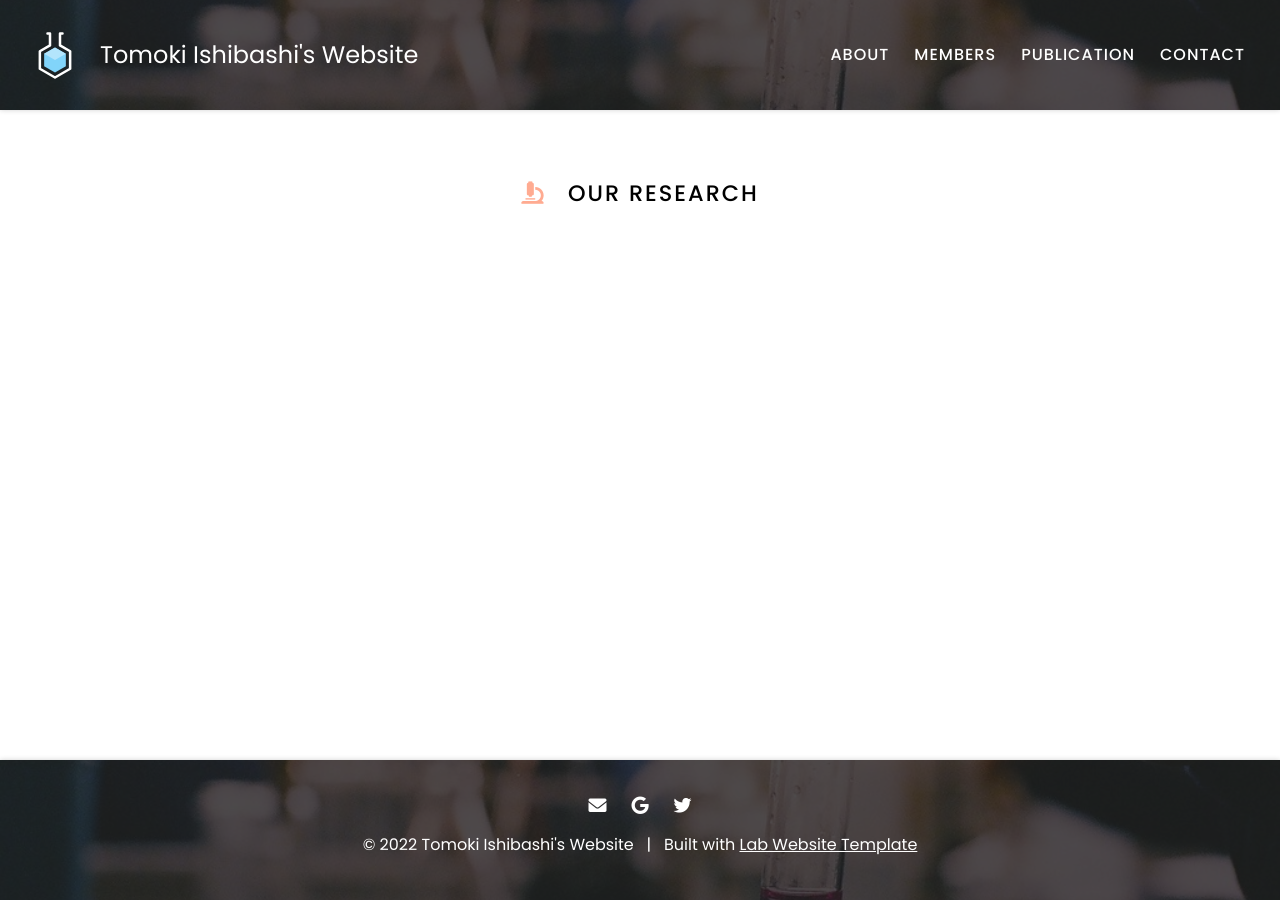
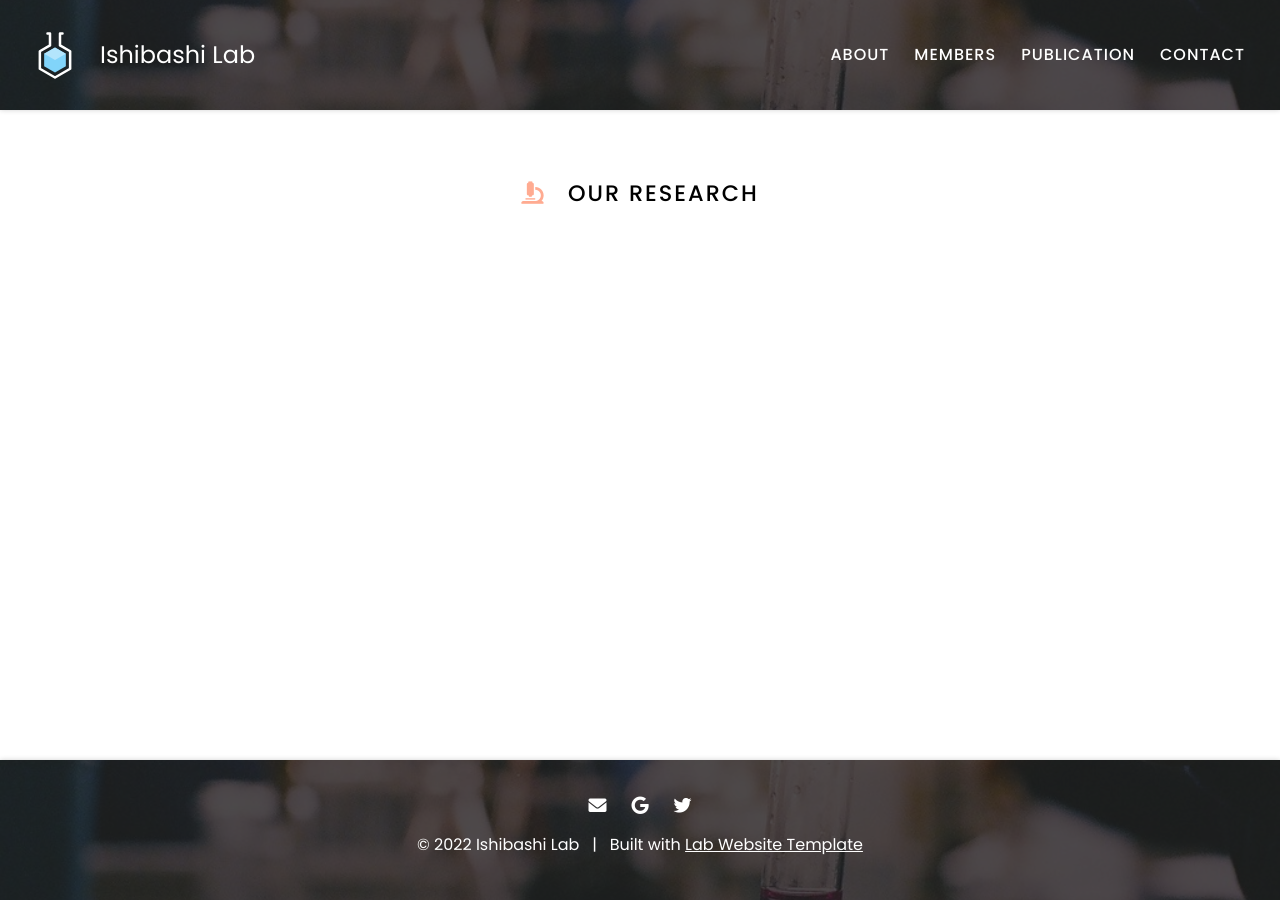
Before and after one commit to ishibaki/ishibashi-lab.github.io, a Jekyll site: the page built from about/index.md, in a window 1280 px wide. Built offline with Jekyll 4.4.1, drawn with Linux system fonts in a browser that asks for light colours; part of the change alters nothing that is shown.

Commit message:
Update _config.yaml

```diff
--- a/_config.yaml
+++ b/_config.yaml
@@ -1,8 +1,8 @@
 ### basic settings
 
 # site properties and page defaults
-title: "Tomoki Ishibashi's Website"
-description: An easy-to-use, flexible website template for labs, with automatic citations, GitHub tag imports, pre-built components, and more.
+title: "Ishibashi Lab"
+description: Ishibashi laboratory
 logo: images/logo.svg
 header: images/background.jpg
 footer: images/background.jpg
```
